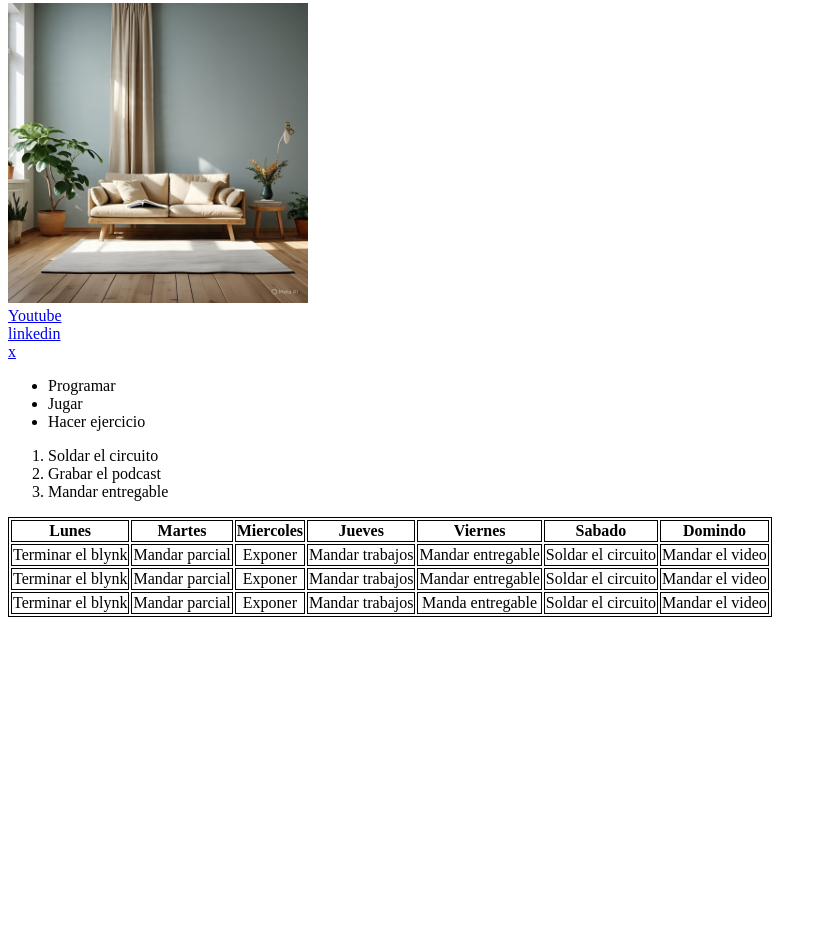
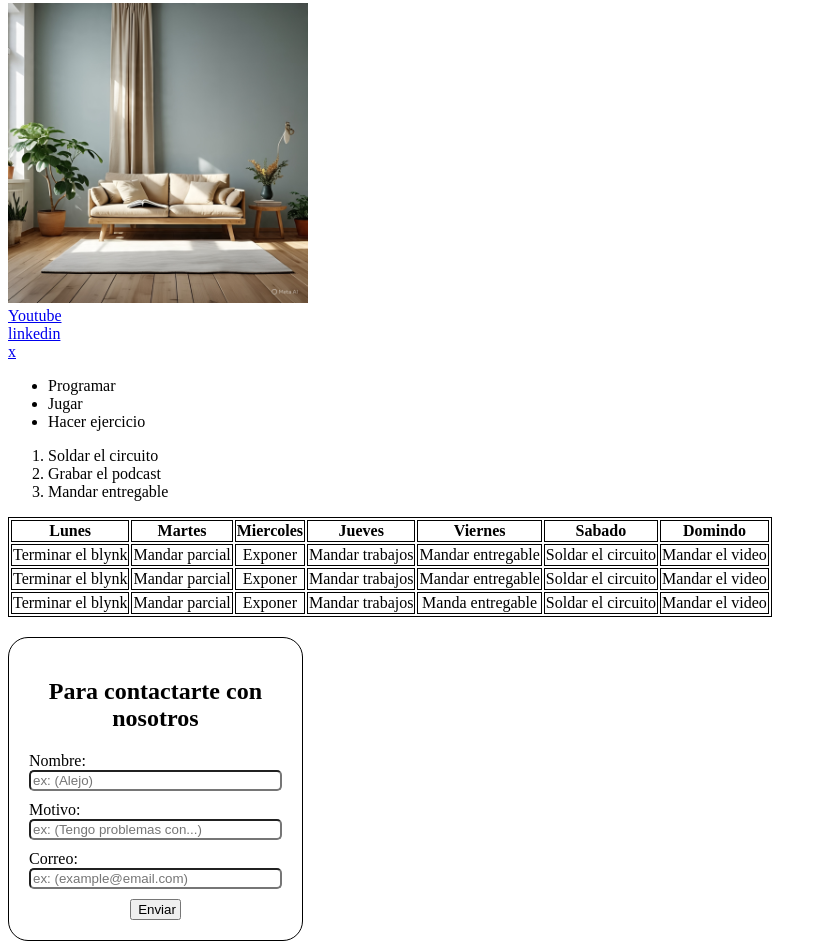
Before and after one commit to AlejoCantl/Talento_Tech, a plain HTML site: page page/index.html in a window 1280 px wide. Shown: the part 176-1125 px from the top of the page, without its empty margins (0-827 px from the left). Before the commit the page ends 801 px from the top, so only its background shows below. Drawn offline with Linux system fonts and the light colour scheme.

Commit message:
Formulario commit

```diff
--- a/page/index.html
+++ b/page/index.html
@@ -80,6 +80,20 @@
         </tbody>
     </table>
 
+    <div class="form-container">
+        <h2>Para contactarte con nosotros</h2>
+        <form action="">
+            <label for="nombre">Nombre:</label>
+            <input type="text" placeholder="ex: (Alejo)" id="nombre">
+            <label for="motivo">Motivo:</label>
+            <input type="text" placeholder="ex: (Tengo problemas con...)" id="motivo">
+            <label for="correo">Correo:</label>
+            <input type="email" placeholder="ex: (example@email.com)" id="correo">
+            <button type="submit">Enviar</button>
+        </form>
+    </div>
+
+
 </body>
 
 </html>
```
